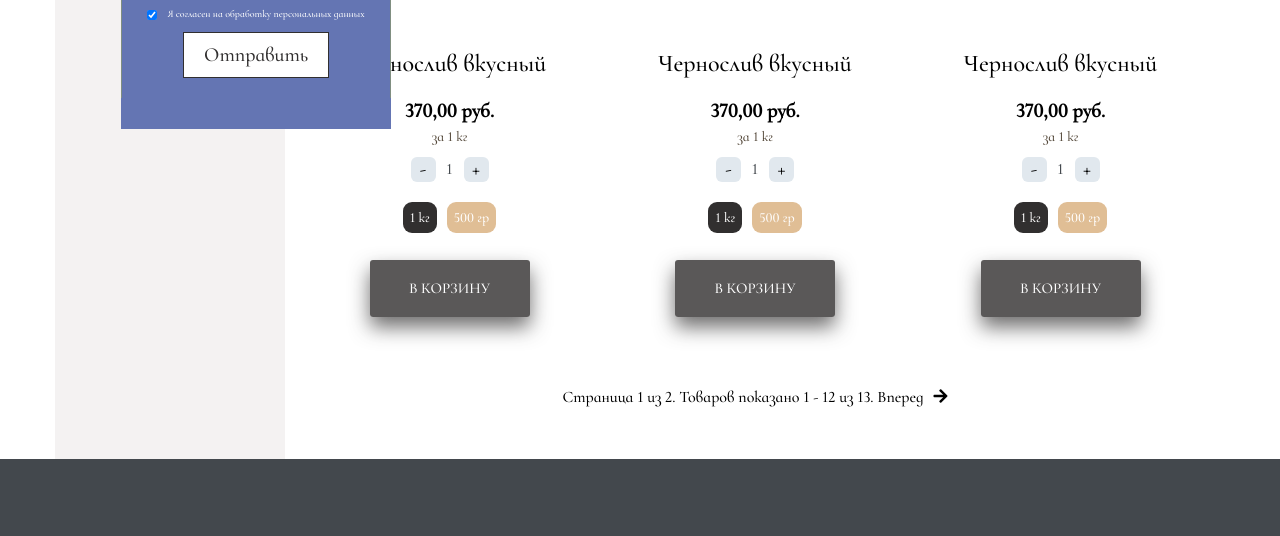
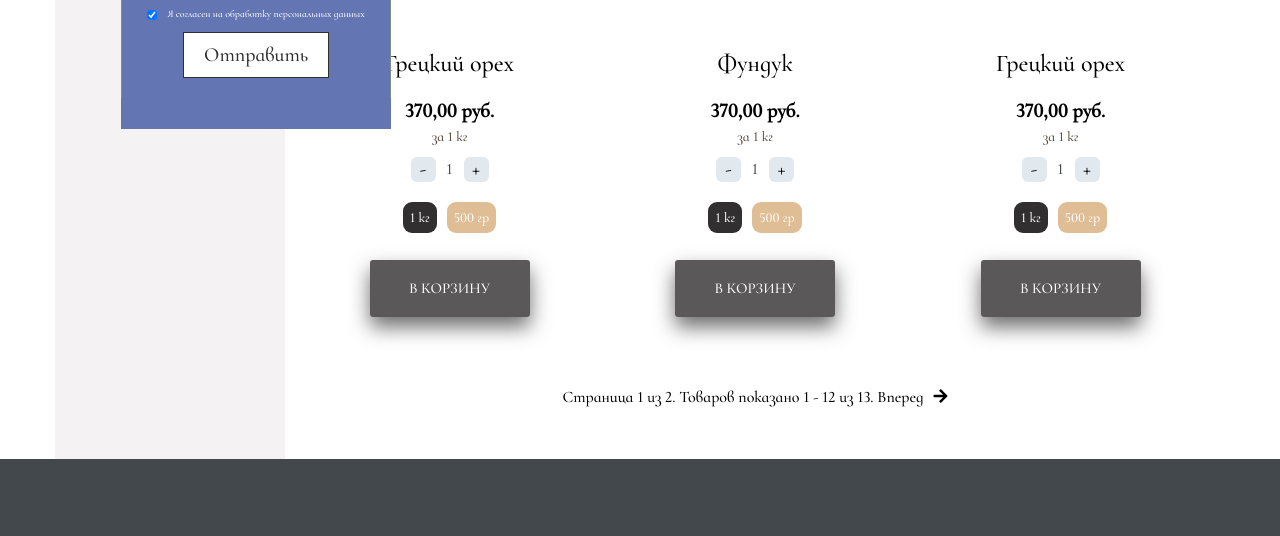
Before and after one commit to ochirovaur2/orehi23, a plain HTML site: page index.html in a window 1280 px wide. Shown: the part 960-1496 px from the top of the page. Drawn offline with nearby package versions, Linux system fonts and the light colour scheme.

Commit message:
Update index.html

```diff
--- a/index.html
+++ b/index.html
@@ -406,7 +406,7 @@
 					            <img alt="Card" class="cards__img" src="./img/catalog/01.jpg">
 					        </div>
 					    </a>
-					    <h4 class="heading-tertiary my-normal"> <a href="/product/chernosliv-vkusnyj/23/" class="paragraph_dark">Чернослив вкусный</a></h4>
+					    <h4 class="heading-tertiary my-normal"> <a href="/product/chernosliv-vkusnyj/23/" class="paragraph_dark">Грецкий орех</a></h4>
 					    <p class="paragraph_price"> 370,00 руб.</p>
 					    <p class="paragraph_packing">за 1 кг</p>
 					    <form action="/cart/add/23/)" method="post">
@@ -443,7 +443,7 @@
 					            <img alt="Card" class="cards__img" src="./img/catalog/02.jpg">
 					        </div>
 					    </a>
-					    <h4 class="heading-tertiary my-normal"> <a href="/product/chernosliv-vkusnyj/23/" class="paragraph_dark">Чернослив вкусный</a></h4>
+					    <h4 class="heading-tertiary my-normal"> <a href="/product/chernosliv-vkusnyj/23/" class="paragraph_dark">Фундук</a></h4>
 					    <p class="paragraph_price"> 370,00 руб.</p>
 					    <p class="paragraph_packing">за 1 кг</p>
 					    <form action="/cart/add/23/)" method="post">
@@ -479,7 +479,7 @@
 					            <img alt="Card" class="cards__img" src="./img/catalog/01.jpg">
 					        </div>
 					    </a>
-					    <h4 class="heading-tertiary my-normal"> <a href="/product/chernosliv-vkusnyj/23/" class="paragraph_dark">Чернослив вкусный</a></h4>
+					    <h4 class="heading-tertiary my-normal"> <a href="/product/chernosliv-vkusnyj/23/" class="paragraph_dark">Грецкий орех</a></h4>
 					    <p class="paragraph_price"> 370,00 руб.</p>
 					    <p class="paragraph_packing">за 1 кг</p>
 					    <form action="/cart/add/23/)" method="post">
```
